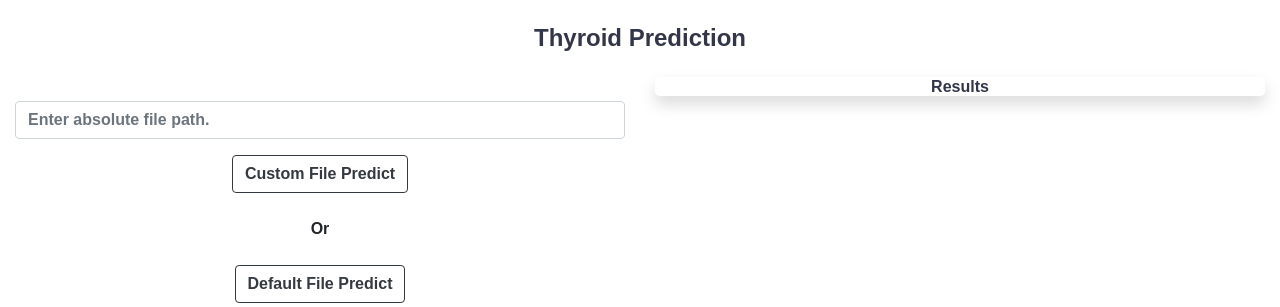
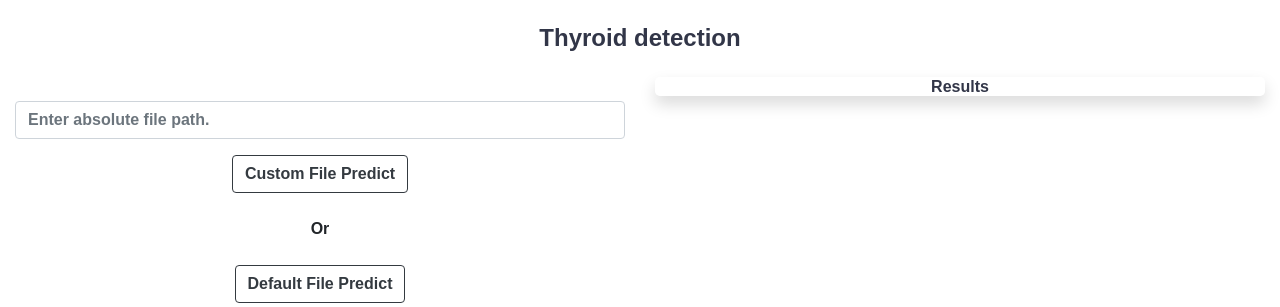
Before and after one commit to sagar61205/Thyroid-detection, a Flask app: page /prediction in a window 1280 px wide. Shown: the part 56-363 px from the top of the page. Run offline with Flask 2, Linux system fonts and the light colour scheme; some libraries are stand-ins or nearby versions; some web fonts are replaced.

Commit message:
Update prediction.html

```diff
--- a/templates/prediction.html
+++ b/templates/prediction.html
@@ -127,7 +127,7 @@
 	<!-- Testimonials -->
 	<section class="testimonials text-center">
 		<div class="container-fluid">
-			<h4 class="my-4 title"><strong>Thyroid Prediction</strong></strong></h4>
+			<h4 class="my-4 title"><strong>Thyroid detection</strong></strong></h4>
 			<div class="row">
 				<div class="col-md-6 col-xs-12">
 					<br/>
```
